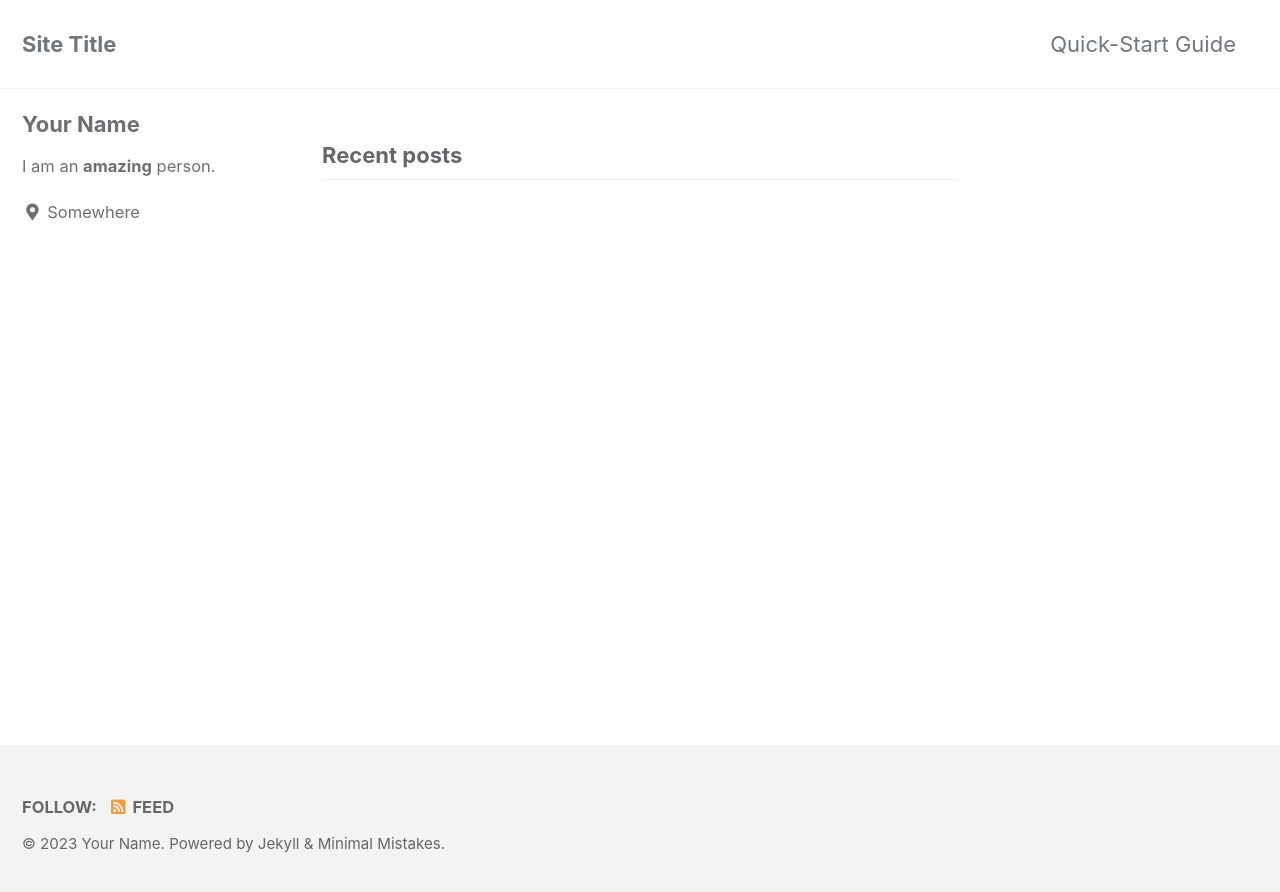
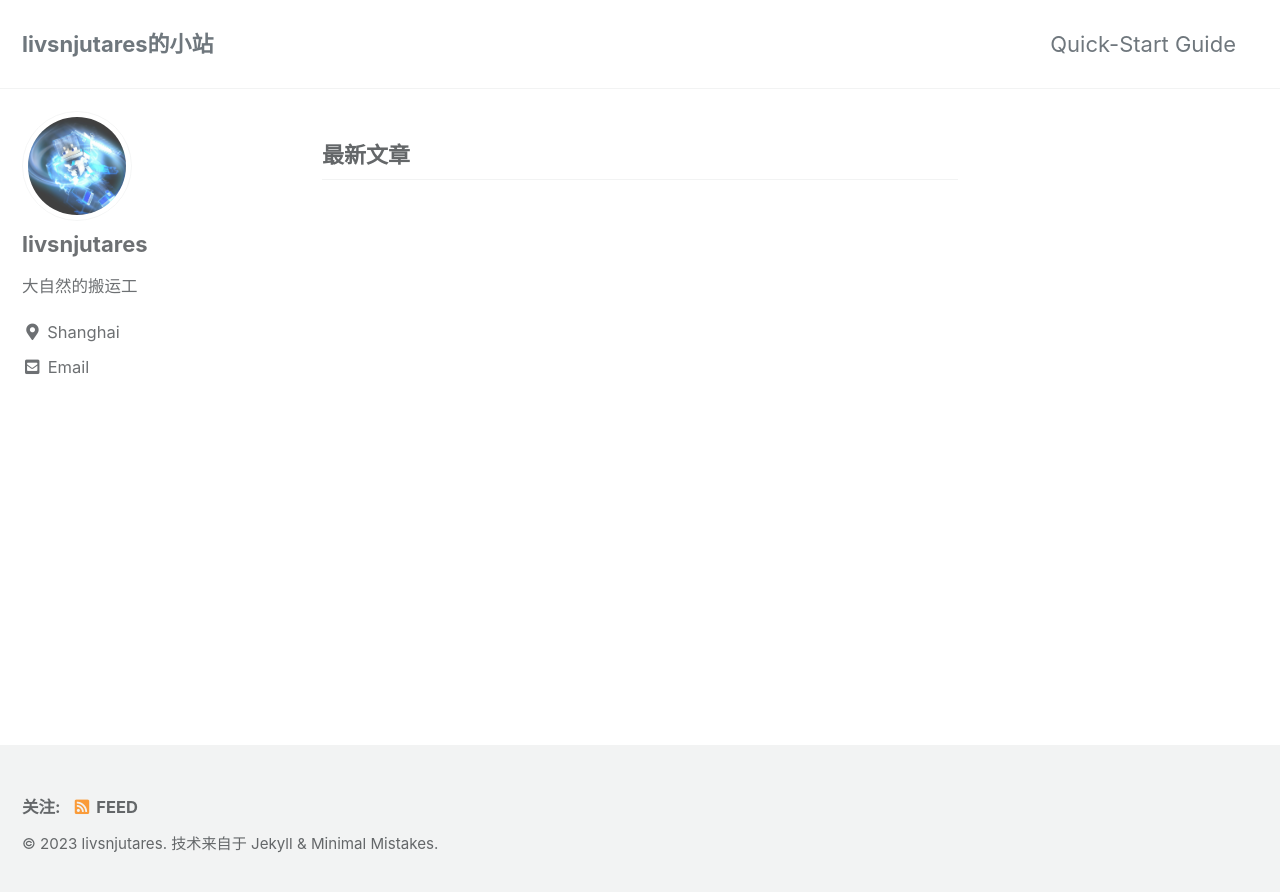
Before and after one commit to livsnjutares/livsnjutares.github.io, a Jekyll site: the page built from docs/index.html, in a window 1280 px wide. Shown: the top 892 px of the page. Built offline with Jekyll 4.4.1, drawn with Linux system fonts in a browser that asks for light colours; cached includes are drawn as plain includes; the list of posts is cut into pages by our own code.

Commit message:
Updated config

```diff
--- a/docs/_config.yml
+++ b/docs/_config.yml
@@ -15,15 +15,16 @@
 minimal_mistakes_skin    : "default" # "air", "aqua", "contrast", "dark", "dirt", "neon", "mint", "plum", "sunrise"
 
 # Site Settings
-locale                   : "en-US"
-title                    : "Site Title"
+locale                   : "zh-CN"
+title                    : "livsnjutares的小站"
 title_separator          : "-"
 subtitle                 : # site tagline that appears below site title in masthead
-name                     : "Your Name"
-description              : "An amazing website."
-url                      : # the base hostname & protocol for your site e.g. "https://mmistakes.github.io"
+name                     : "livsnjutares"
+description              : "优质计算机教程搬运&翻译"
+url                      : "https://livsnjutares.github.io/"
+                           # the base hostname & protocol for your site e.g. "https://mmistakes.github.io"
 baseurl                  : # the subpath of your site, e.g. "/blog"
-repository               : # GitHub username/repo-name e.g. "mmistakes/minimal-mistakes"
+repository               : "livsnjutares/livsnjutares.github.io" # GitHub username/repo-name e.g. "mmistakes/minimal-mistakes"
 teaser                   : # path of fallback teaser image, e.g. "/assets/images/500x300.png"
 logo                     : # path of logo image to display in the masthead, e.g. "/assets/images/88x88.png"
 masthead_title           : # overrides the website title displayed in the masthead, use " " for no title
@@ -104,15 +105,15 @@ analytics:
 
 # Site Author
 author:
-  name             : "Your Name"
-  avatar           : # path of avatar image, e.g. "/assets/images/bio-photo.jpg"
-  bio              : "I am an **amazing** person."
-  location         : "Somewhere"
+  name             : "livsnjutares"
+  avatar           : "/assets/images/avatar.jpg" # path of avatar image, e.g. "/assets/images/bio-photo.jpg"
+  bio              : "大自然的搬运工"
+  location         : "Shanghai"
   email            :
   links:
     - label: "Email"
       icon: "fas fa-fw fa-envelope-square"
-      # url: "mailto:your.name@email.com"
+      url: "wzx727210@126.com"
     - label: "Website"
       icon: "fas fa-fw fa-link"
       # url: "https://your-website.com"
```
Also changed, not shown: docs/assets/images/avatar.jpg (added), 1 other file.
